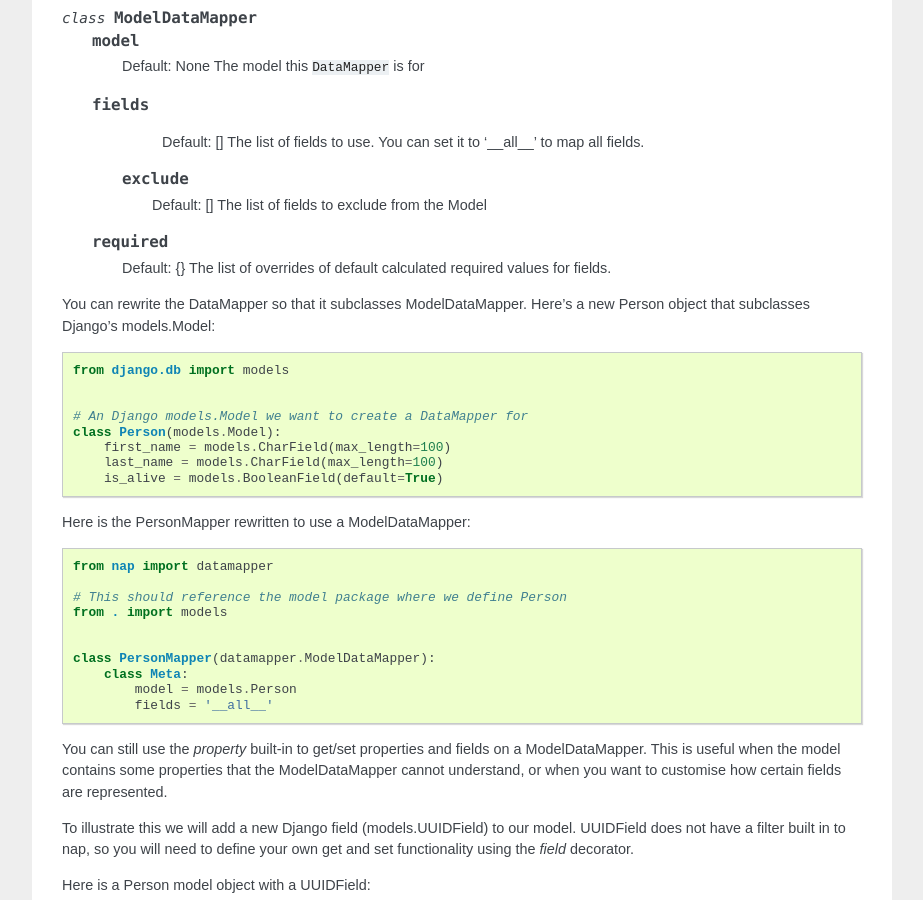
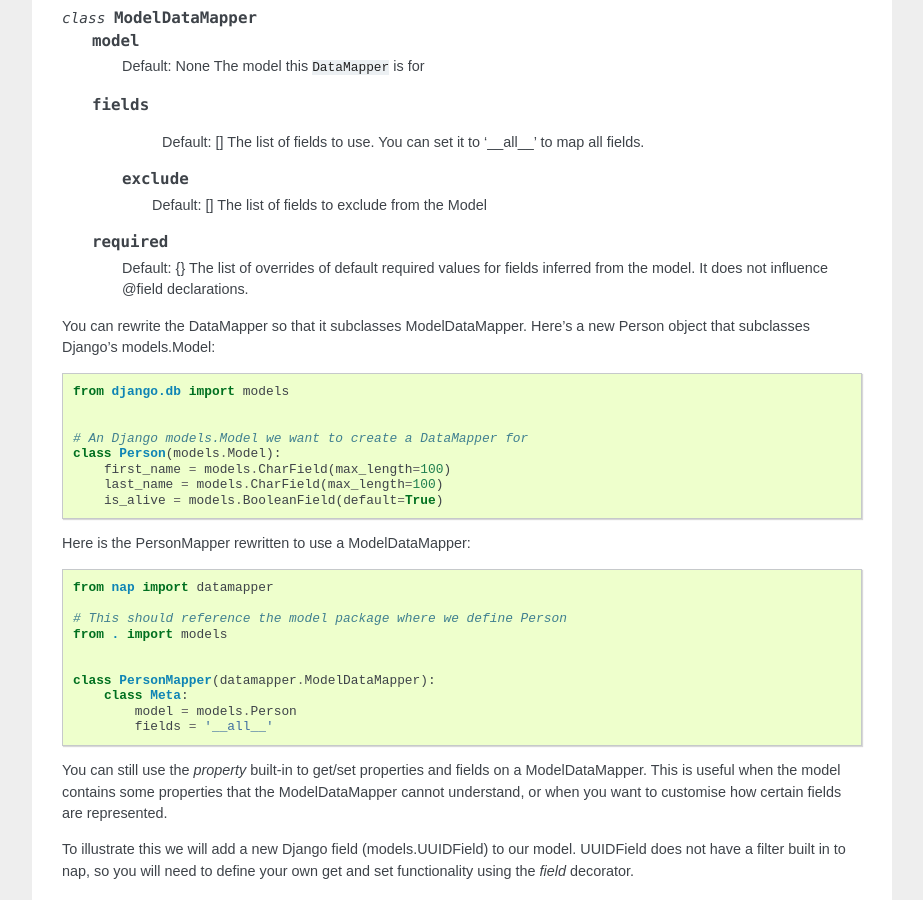
Before and after one commit to funkybob/django-nap, a Sphinx documentation site: the page built from docs/datamapper/index.rst, in a window 1280 px wide and 900 px high, scrolled down 2833 px. Shown: the whole window, without its empty margins (198-1121 px from the left). Built offline with Sphinx 7.4.7, drawn with Linux system fonts in a browser that asks for light colours; pages that are not in the unit, such as notebooks, are missing from menus.

Commit message:
Clarify effect of 'required' dict.

```diff
--- a/docs/datamapper/index.rst
+++ b/docs/datamapper/index.rst
@@ -201,7 +201,8 @@ The fields that can be set are:
    .. attribute:: required
 
       Default: {}
-      The list of overrides of default calculated required values for fields.
+      The list of overrides of default required values for fields inferred from
+      the model.  It does not influence @field declarations.
 
 You can rewrite the DataMapper so that it subclasses ModelDataMapper. Here's a
 new Person object that subclasses Django's models.Model:
```
